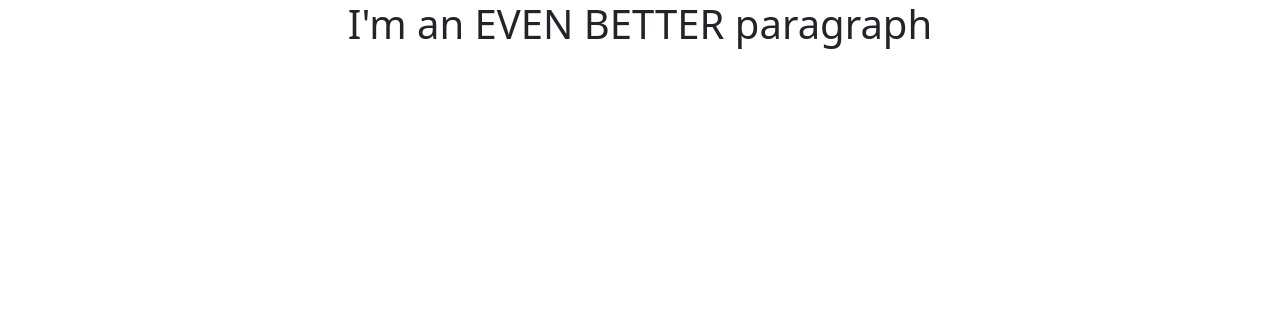
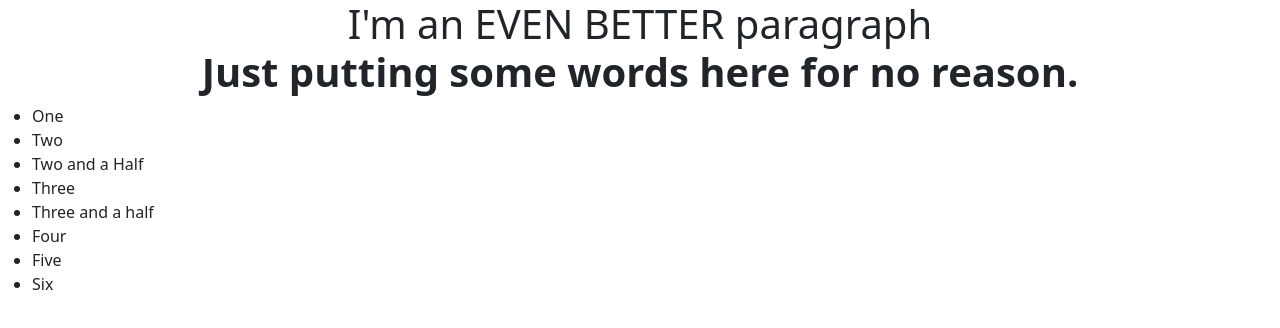
Before and after one commit to sevbautista/codeup-web-exercises, a website: page adding-and-removing.html in a window 1280 px wide. Drawn offline with nearby package versions, Linux system fonts and the light colour scheme.

Commit message:
adding-and-removing lecture continued

```diff
--- a/adding-and-removing.html
+++ b/adding-and-removing.html
@@ -11,6 +11,16 @@
 </head>
 <body>
 <section id="newContent" class="container"></section>
+<section>
+    <ul id="numbers">
+        <li id="one">One</li>
+        <li id="two">Two</li>
+        <li id="three">Three</li>
+        <li id="four">Four</li>
+        <li id="five">Five</li>
+        <li id="six">Six</li>
+    </ul>
+</section>
 
 <script src="https://cdn.jsdelivr.net/npm/bootstrap@5.3.2/dist/js/bootstrap.bundle.min.js"
         integrity="sha384-C6RzsynM9kWDrMNeT87bh95OGNyZPhcTNXj1NW7RuBCsyN/o0jlpcV8Qyq46cDfL"
--- a/js/adding-and-removing.js
+++ b/js/adding-and-removing.js
@@ -1,6 +1,6 @@
 // CREATING AN ELEMENT
 const myNewP = document.createElement("p");
-myNewP.innerText = "I'm a paragraph.";
+myNewP.innerText = "I'm a new paragraph.";
 myNewP.id = "myNewP"
 myNewP.classList.add("fs-2", 'fw-bold', "text-center")
 
@@ -27,3 +27,19 @@ myAwesomeP.classList.add("fs-1", "text-center");
 // document.querySelector("#newContent").appendChild(myAwesomeP)
 
 document.querySelector("#newContent").replaceChild(myAwesomeP, myNewP)
+
+
+const anotherP = document.createElement("h3")
+anotherP.innerText = "Just putting some words here for no reason.";
+anotherP.id = "anotherP";
+anotherP.classList.add("fs-1", "fw-bold", "text-center");
+document.querySelector("h6").appendChild(anotherP)
+
+const three =document.querySelector('#three');
+const twoAndAHalf = document.createElement("li");
+twoAndAHalf.innerText = "Two and a Half";
+three.before(twoAndAHalf);
+
+const threeAndAHalf = document.createElement("li");
+threeAndAHalf.innerText = "Three and a half";
+three.after(threeAndAHalf);
```
